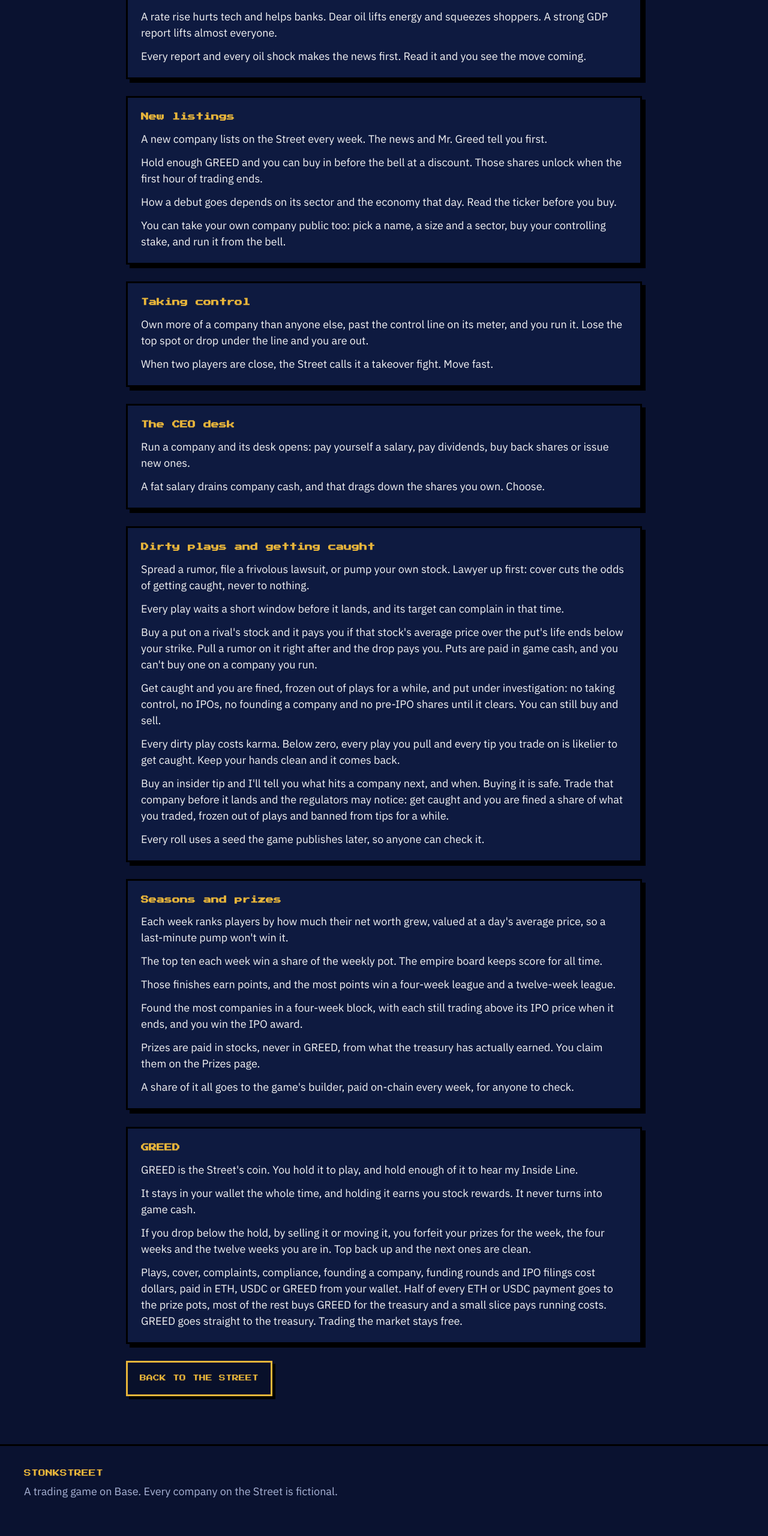
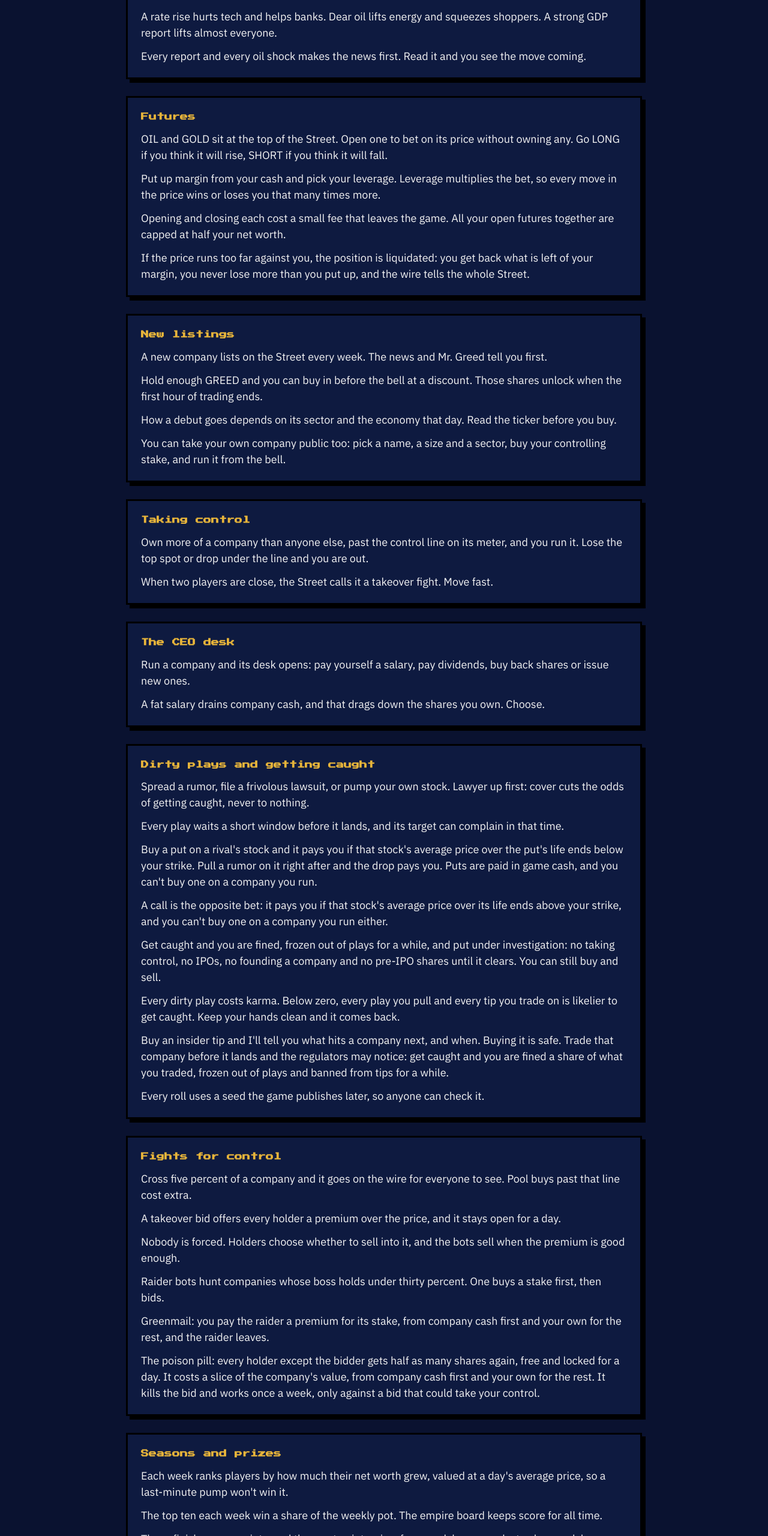
Before and after one commit to frosty720/stonkstreet-landing, a plain HTML site: page how-to-play/index.html in a window 1280 px wide. Shown: the part 943-3503 px from the top of the page at 60% size. Drawn offline with Linux system fonts and the light colour scheme.

Commit message:
feat: takeovers, calls, futures

```diff
--- a/how-to-play/index.html
+++ b/how-to-play/index.html
@@ -73,6 +73,13 @@ img{image-rendering:pixelated}
 <p style="margin: 0">Every report and every oil shock makes the news first. Read it and you see the move coming.</p>
 </article>
 <article style="background: #0E1A40; border: 3px solid #000; box-shadow: 6px 6px 0 #000; padding: 22px; display: flex; flex-direction: column; gap: 12px">
+<h2 style="margin: 0; font-family: 'Press Start 2P', monospace; font-size: 13px; line-height: 1.6; color: #E8B53A">Futures</h2>
+<p style="margin: 0">OIL and GOLD sit at the top of the Street. Open one to bet on its price without owning any. Go LONG if you think it will rise, SHORT if you think it will fall.</p>
+<p style="margin: 0">Put up margin from your cash and pick your leverage. Leverage multiplies the bet, so every move in the price wins or loses you that many times more.</p>
+<p style="margin: 0">Opening and closing each cost a small fee that leaves the game. All your open futures together are capped at half your net worth.</p>
+<p style="margin: 0">If the price runs too far against you, the position is liquidated: you get back what is left of your margin, you never lose more than you put up, and the wire tells the whole Street.</p>
+</article>
+<article style="background: #0E1A40; border: 3px solid #000; box-shadow: 6px 6px 0 #000; padding: 22px; display: flex; flex-direction: column; gap: 12px">
 <h2 style="margin: 0; font-family: 'Press Start 2P', monospace; font-size: 13px; line-height: 1.6; color: #E8B53A">New listings</h2>
 <p style="margin: 0">A new company lists on the Street every week. The news and Mr. Greed tell you first.</p>
 <p style="margin: 0">Hold enough GREED and you can buy in before the bell at a discount. Those shares unlock when the first hour of trading ends.</p>
@@ -94,10 +101,20 @@ img{image-rendering:pixelated}
 <p style="margin: 0">Spread a rumor, file a frivolous lawsuit, or pump your own stock. Lawyer up first: cover cuts the odds of getting caught, never to nothing.</p>
 <p style="margin: 0">Every play waits a short window before it lands, and its target can complain in that time.</p>
 <p style="margin: 0">Buy a put on a rival's stock and it pays you if that stock's average price over the put's life ends below your strike. Pull a rumor on it right after and the drop pays you. Puts are paid in game cash, and you can't buy one on a company you run.</p>
+<p style="margin: 0">A call is the opposite bet: it pays you if that stock's average price over its life ends above your strike, and you can't buy one on a company you run either.</p>
 <p style="margin: 0">Get caught and you are fined, frozen out of plays for a while, and put under investigation: no taking control, no IPOs, no founding a company and no pre-IPO shares until it clears. You can still buy and sell.</p>
 <p style="margin: 0">Every dirty play costs karma. Below zero, every play you pull and every tip you trade on is likelier to get caught. Keep your hands clean and it comes back.</p>
 <p style="margin: 0">Buy an insider tip and I'll tell you what hits a company next, and when. Buying it is safe. Trade that company before it lands and the regulators may notice: get caught and you are fined a share of what you traded, frozen out of plays and banned from tips for a while.</p>
 <p style="margin: 0">Every roll uses a seed the game publishes later, so anyone can check it.</p>
+</article>
+<article style="background: #0E1A40; border: 3px solid #000; box-shadow: 6px 6px 0 #000; padding: 22px; display: flex; flex-direction: column; gap: 12px">
+<h2 style="margin: 0; font-family: 'Press Start 2P', monospace; font-size: 13px; line-height: 1.6; color: #E8B53A">Fights for control</h2>
+<p style="margin: 0">Cross five percent of a company and it goes on the wire for everyone to see. Pool buys past that line cost extra.</p>
+<p style="margin: 0">A takeover bid offers every holder a premium over the price, and it stays open for a day.</p>
+<p style="margin: 0">Nobody is forced. Holders choose whether to sell into it, and the bots sell when the premium is good enough.</p>
+<p style="margin: 0">Raider bots hunt companies whose boss holds under thirty percent. One buys a stake first, then bids.</p>
+<p style="margin: 0">Greenmail: you pay the raider a premium for its stake, from company cash first and your own for the rest, and the raider leaves.</p>
+<p style="margin: 0">The poison pill: every holder except the bidder gets half as many shares again, free and locked for a day. It costs a slice of the company's value, from company cash first and your own for the rest. It kills the bid and works once a week, only against a bid that could take your control.</p>
 </article>
 <article style="background: #0E1A40; border: 3px solid #000; box-shadow: 6px 6px 0 #000; padding: 22px; display: flex; flex-direction: column; gap: 12px">
 <h2 style="margin: 0; font-family: 'Press Start 2P', monospace; font-size: 13px; line-height: 1.6; color: #E8B53A">Seasons and prizes</h2>
```
Also changed, not shown: es/como-jugar/index.html (+17 -0 lines), test/landing.test.mjs (+44 -3 lines).
